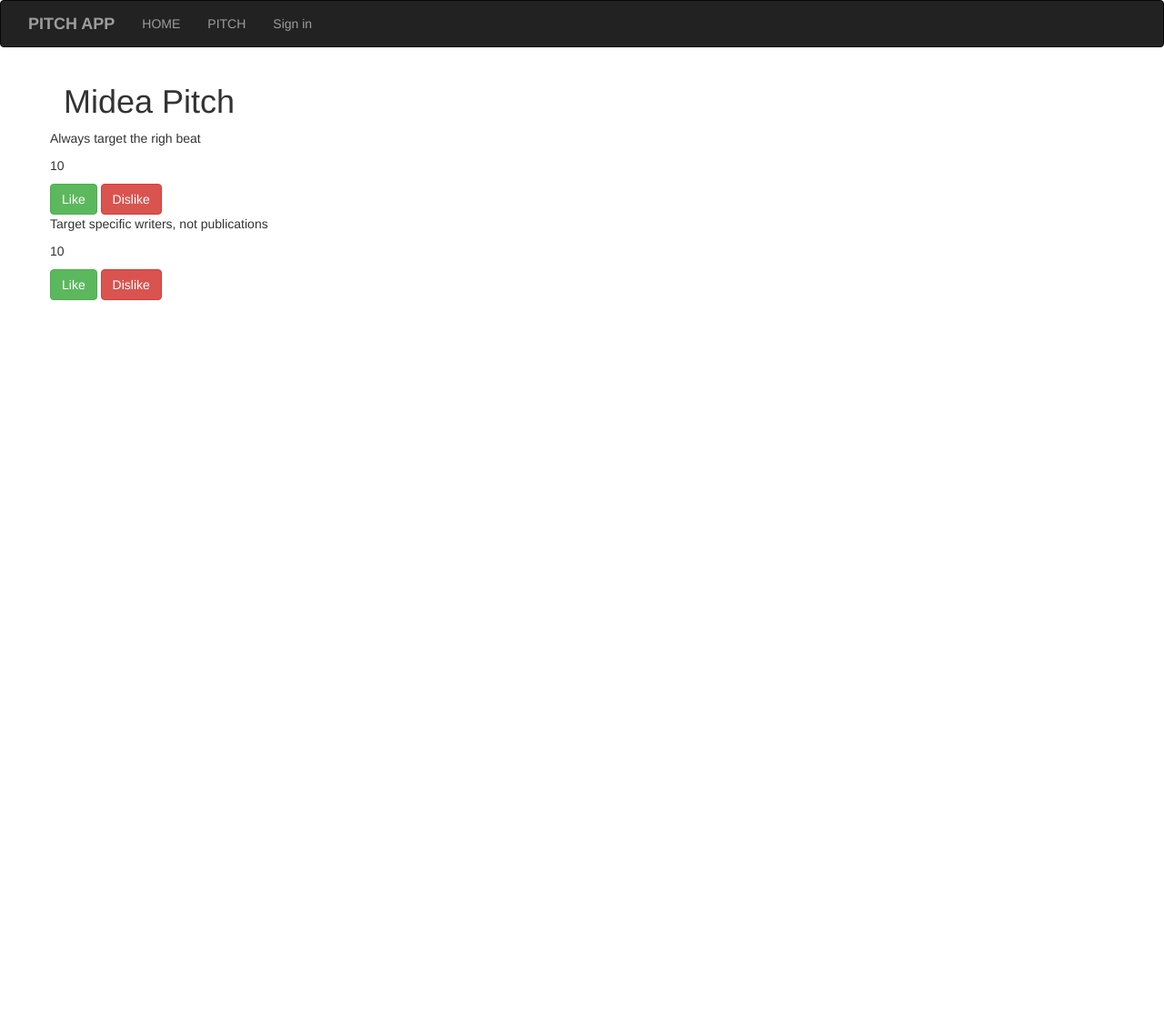
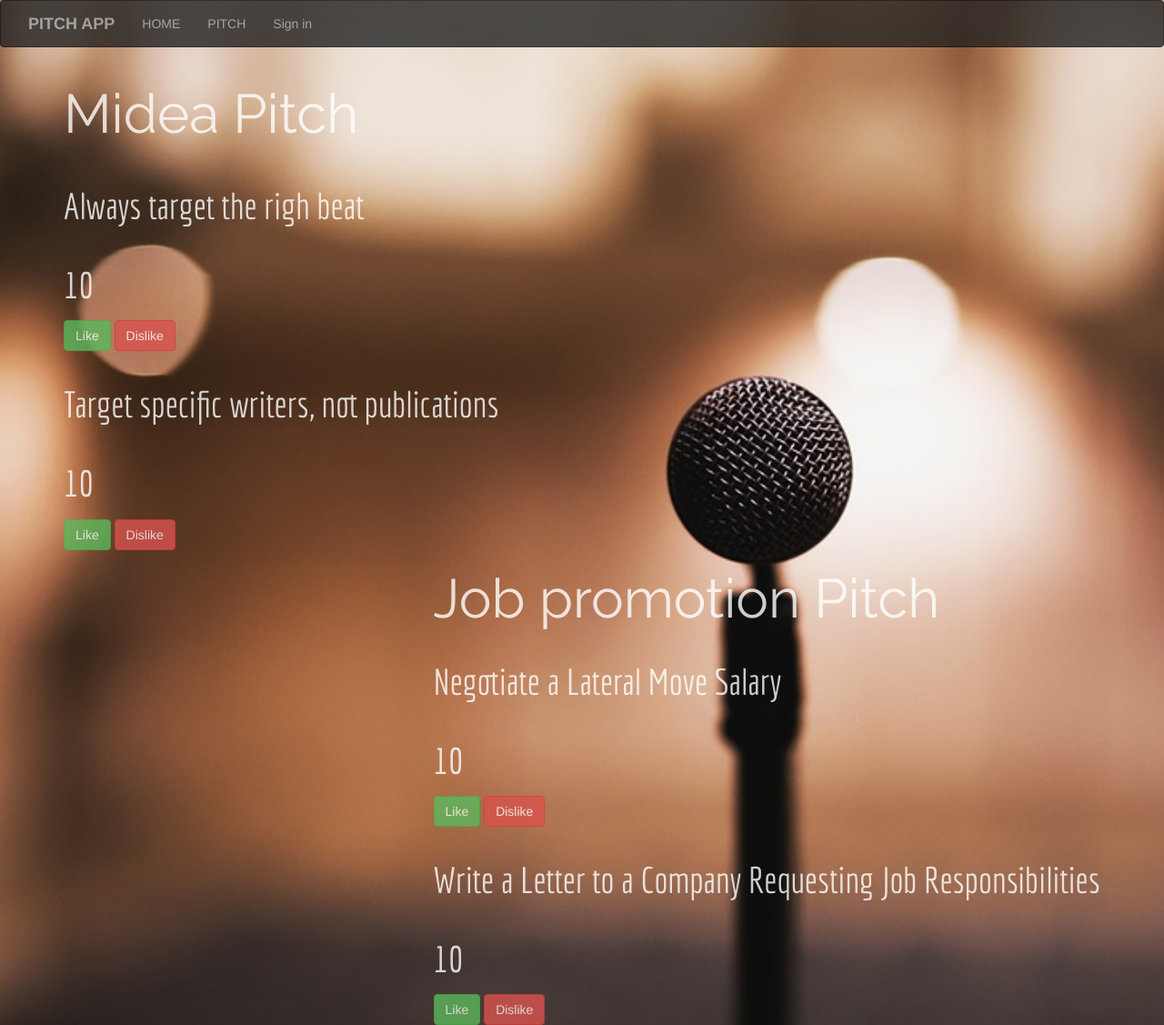
Before and after one commit to KevineMusoni/Pitch-App, a Flask app: template app/templates/pitch/pitch.html in a window 1280 px wide. Shown: the whole page at 91% size. Before the commit the page ends 330 px from the top, so only its background shows below. Run offline with Flask 2, Linux system fonts and the light colour scheme; the template is opened without the code that fills it: most values are stand-ins (such as "Sample title", 1, 10 or a date in 2020); some libraries are stand-ins or nearby versions.

Commit message:
pitch categories added

```diff
--- a/app/static/index.css
+++ b/app/static/index.css
@@ -52,3 +52,9 @@ border-color: white;
 background:gray;
 color: white;
 }
+.row2{
+    float: right;
+}
+.row1{
+    float: left;
+}
--- a/app/templates/auth/register.html
+++ b/app/templates/auth/register.html
@@ -1,6 +1,5 @@
 {% extends 'base.html'%}
 {% import 'bootstrap/wtf.html' as wtf%}
-
 {% block content %}
 <div class="container">
     <div class="row">
--- a/app/templates/pitch/pitch.html
+++ b/app/templates/pitch/pitch.html
@@ -1,19 +1,31 @@
 {% extends 'base.html'%}
-
+{% block styles%}
+{{ super() }}
+<link rel="stylesheet" href="{{url_for('static',filename='index.css')}}">
+{% endblock %}
 {% block content %}
 <div class="container">
     <h1>Midea Pitch</h1>
-    <div class="row">
+    <div class="row1">
         <p>Always target the righ beat</p>
         <p class="col">{{numberOfLikes}}</p>
         <button class="col btn btn-success" (click)="likeButtonClick()">Like</button>
         <button class="col btn btn-danger" (click)="dislikeButtonClick()">Dislike</button>
-    </div>
-        <div class="row">
             <p>Target specific writers, not publications</p>
             <p class="col">{{numberOfLikes}}</p>
             <button class="col btn btn-success" (click)="likeButtonClick()">Like</button>
             <button class="col btn btn-danger" (click)="dislikeButtonClick()">Dislike</button>
         </div>
+    <div class="row2">
+        <h1>Job promotion Pitch</h1>
+        <p>Negotiate a Lateral Move Salary</p>
+        <p class="col">{{numberOfLikes}}</p>
+        <button class="col btn btn-success" (click)="likeButtonClick()">Like</button>
+        <button class="col btn btn-danger" (click)="dislikeButtonClick()">Dislike</button>
+        <p>Write a Letter to a Company Requesting Job Responsibilities</p>
+        <p class="col">{{numberOfLikes}}</p>
+        <button class="col btn btn-success" (click)="likeButtonClick()">Like</button>
+        <button class="col btn btn-danger" (click)="dislikeButtonClick()">Dislike</button>
+    </div>
 </div>
 {% endblock %}
```
